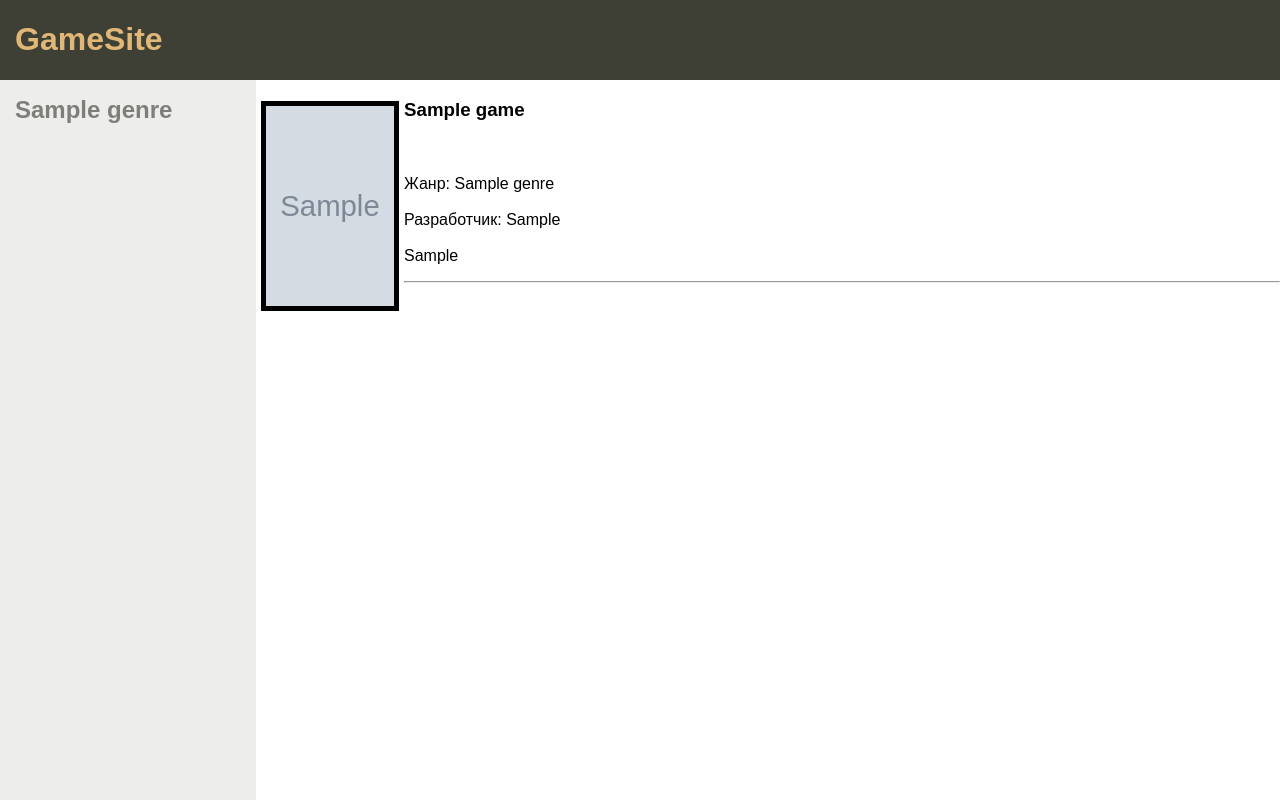
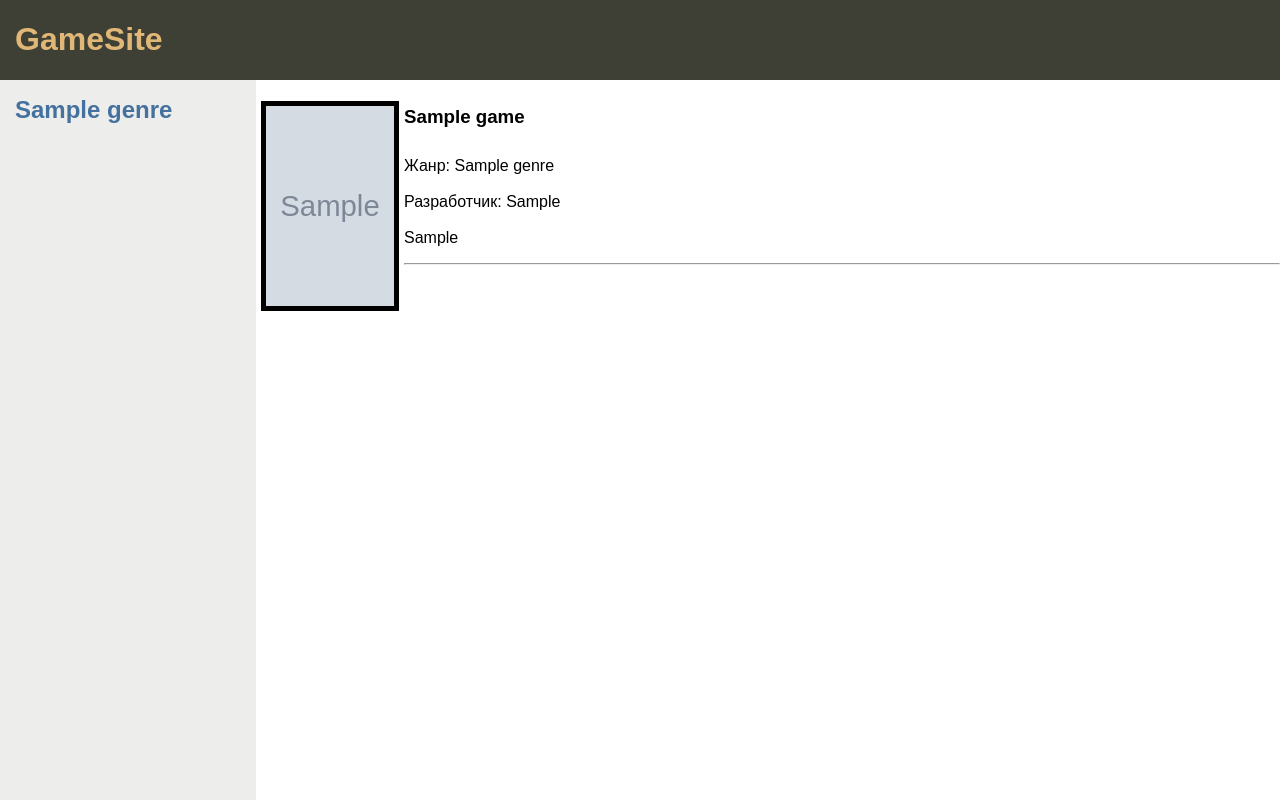
Before and after one commit to geekceo/DjangoGameInfoSite, a Django app: a page that uses gamesite/gameinfo/templates/gameinfo/base.html in a window 1280 px wide. Run offline with Django 4.2, Linux system fonts and the light colour scheme; tables that the repository leaves empty hold one stand-in row (values such as "Sample post"); grey boxes marked "Sample" are stand-in pictures.

Commit message:
Add higlighting of selected genres items in menu

```diff
--- a/gamesite/gameinfo/static/gameinfo/css/style.css
+++ b/gamesite/gameinfo/static/gameinfo/css/style.css
@@ -35,7 +35,7 @@ a.genre-item {
 
 a.genre-item-selected {
     text-decoration: none;
-    color: rgb(210, 22, 22);
+    color: #45719F;
     font-size: 24px;
 }
 
@@ -44,3 +44,8 @@ img.game-logo {
     height: 200px;
     border: 5px solid black;
 }
+
+h3.game-name{
+    position: relative;
+    top: 1%;
+}
--- a/gamesite/gameinfo/templates/gameinfo/base.html
+++ b/gamesite/gameinfo/templates/gameinfo/base.html
@@ -19,7 +19,11 @@
         </tr>
         <tr style="vertical-align: top;">
             <td style="background-color:#EDEEEC;width:20%;text-align:top;">
-                {% showGenreList %}
+                {% if title == 'Главная страница' %}
+                    {% showGenreList %}
+                {% else %}
+                    {% showGenreList title %}
+                {% endif %}
             </td>
             <td style="background-color:rgb(255, 255, 255);height:100% ;width:80%;text-align:top;">
             {% block content %}
--- a/gamesite/gameinfo/templates/gameinfo/inclusiontemps/genre_info_games.html
+++ b/gamesite/gameinfo/templates/gameinfo/inclusiontemps/genre_info_games.html
@@ -1,10 +1,9 @@
 {% for game in games %}
     <p>
         <img class="game-logo" src="{{ game.logo.url }}" align="left" vspace="5" hspace="5">
-        <h3><b>{{ game.name }}</b></h3>
+        <h3 class="game-name"><b>{{ game.name }}</b></h3>
         <br>
-        <br>
-        Жанр: {{ game.genre }}
+        Жанр: {{ game.genre.name_loc }}
         <br>
         <br>
         Разработчик: {{ game.developer }}
--- a/gamesite/gameinfo/templates/gameinfo/inclusiontemps/genre_list.html
+++ b/gamesite/gameinfo/templates/gameinfo/inclusiontemps/genre_list.html
@@ -1,6 +1,10 @@
 <ul class="genre-list">
     {% for name, name_loc in genres.items %}
-        <li><a class="genre-item" href="{% url 'genre' name %}"><b>{{ name_loc }}</b></a></li>
+        {% if selected == name %}
+            <li><a class="genre-item-selected" href="{% url 'genre' name %}"><b>{{ name_loc }}</b></a></li>
+        {% else %}
+            <li><a class="genre-item" href="{% url 'genre' name %}"><b>{{ name_loc }}</b></a></li>
+        {% endif %}
         <br>
     {% endfor %}
 </ul>
--- a/gamesite/gameinfo/templatetags/gameinfo_tags.py
+++ b/gamesite/gameinfo/templatetags/gameinfo_tags.py
@@ -4,15 +4,18 @@ from gameinfo.models import *
 register = template.Library()
 
 @register.inclusion_tag('gameinfo/inclusiontemps/genre_list.html')
-def showGenreList() -> dict:
+def showGenreList(selectedId = None) -> dict:
     genres = dict(
         zip(
             [genre.name for genre in Genre.objects.all().order_by('id')],
             [genre.name_loc for genre in Genre.objects.all().order_by('id')]
         )
     )
+    if selectedId == None:
+        return { 'genres': genres, 'selected': '-' }
+    else:
+        return { 'genres': genres, 'selected': Genre.objects.get(name_loc=selectedId).name }
 
-    return {'genres': genres}
 
 @register.inclusion_tag('gameinfo/inclusiontemps/genre_info_games.html')
 def showGenreGames(genreId: int) -> dict:
```
Also changed, not shown: gamesite/media/gameinfo/images/csgo.jpg (added).
